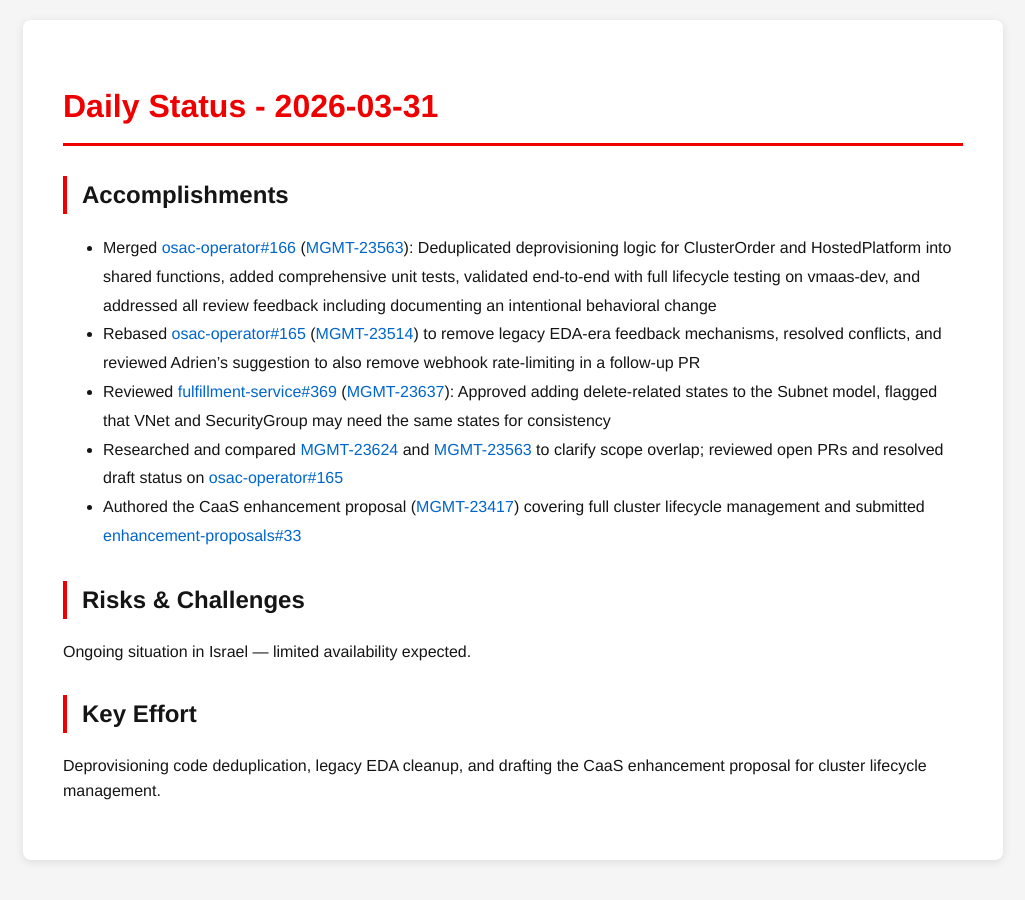
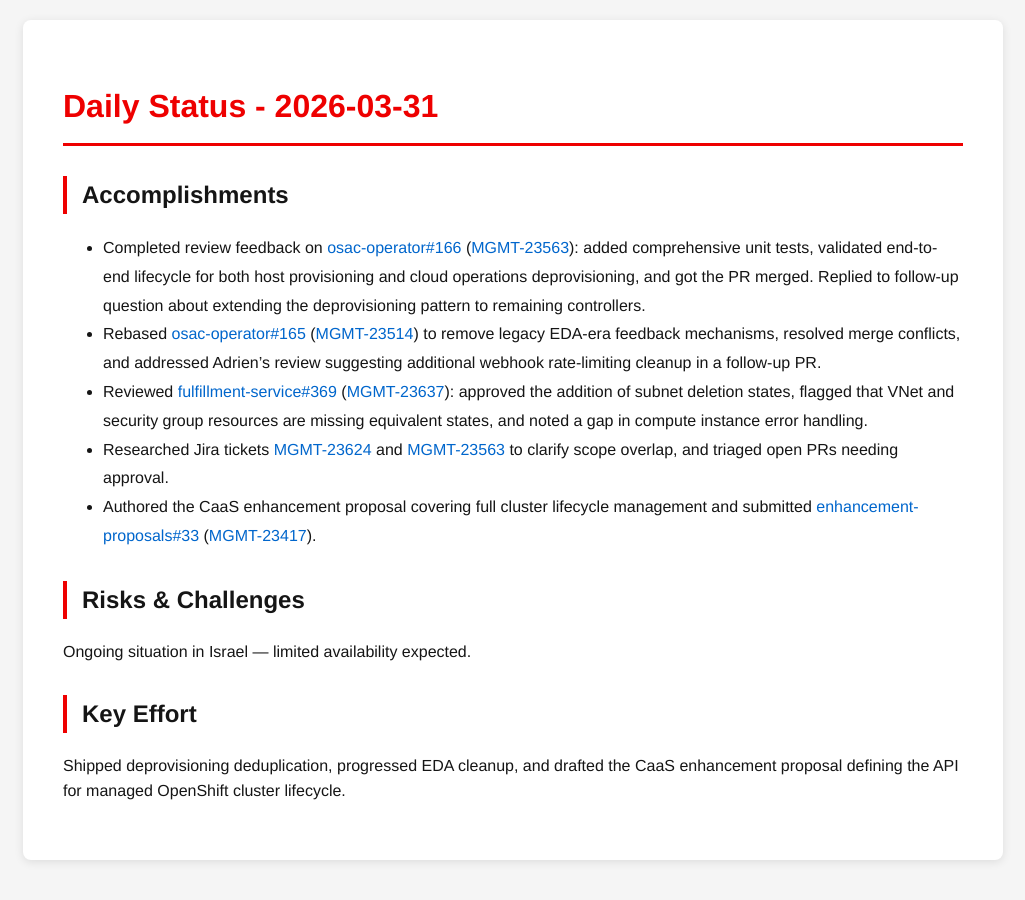
Before and after one commit to tzvatot/daily-status, a Jekyll site: the page built from 2026-03-31.md, in a window 1280 px wide. Shown: the whole page, without its empty margins (127-1152 px from the left). Built offline with Jekyll 4.4.1, drawn with Linux system fonts in a browser that asks for light colours.

Commit message:
Daily status update - 2026-03-31

```diff
--- a/2026-03-31.md
+++ b/2026-03-31.md
@@ -7,14 +7,14 @@ date: 2026-03-31
 # Daily Status - 2026-03-31
 
 ## Accomplishments
-- Merged [osac-operator#166](https://github.com/osac-project/osac-operator/pull/166) ([MGMT-23563](https://issues.redhat.com/browse/MGMT-23563)): Deduplicated deprovisioning logic for ClusterOrder and HostedPlatform into shared functions, added comprehensive unit tests, validated end-to-end with full lifecycle testing on vmaas-dev, and addressed all review feedback including documenting an intentional behavioral change
-- Rebased [osac-operator#165](https://github.com/osac-project/osac-operator/pull/165) ([MGMT-23514](https://issues.redhat.com/browse/MGMT-23514)) to remove legacy EDA-era feedback mechanisms, resolved conflicts, and reviewed Adrien's suggestion to also remove webhook rate-limiting in a follow-up PR
-- Reviewed [fulfillment-service#369](https://github.com/osac-project/fulfillment-service/pull/369) ([MGMT-23637](https://issues.redhat.com/browse/MGMT-23637)): Approved adding delete-related states to the Subnet model, flagged that VNet and SecurityGroup may need the same states for consistency
-- Researched and compared [MGMT-23624](https://issues.redhat.com/browse/MGMT-23624) and [MGMT-23563](https://issues.redhat.com/browse/MGMT-23563) to clarify scope overlap; reviewed open PRs and resolved draft status on [osac-operator#165](https://github.com/osac-project/osac-operator/pull/165)
-- Authored the CaaS enhancement proposal ([MGMT-23417](https://issues.redhat.com/browse/MGMT-23417)) covering full cluster lifecycle management and submitted [enhancement-proposals#33](https://github.com/osac-project/enhancement-proposals/pull/33)
+- Completed review feedback on [osac-operator#166](https://github.com/osac-project/osac-operator/pull/166) ([MGMT-23563](https://issues.redhat.com/browse/MGMT-23563)): added comprehensive unit tests, validated end-to-end lifecycle for both host provisioning and cloud operations deprovisioning, and got the PR merged. Replied to follow-up question about extending the deprovisioning pattern to remaining controllers.
+- Rebased [osac-operator#165](https://github.com/osac-project/osac-operator/pull/165) ([MGMT-23514](https://issues.redhat.com/browse/MGMT-23514)) to remove legacy EDA-era feedback mechanisms, resolved merge conflicts, and addressed Adrien's review suggesting additional webhook rate-limiting cleanup in a follow-up PR.
+- Reviewed [fulfillment-service#369](https://github.com/osac-project/fulfillment-service/pull/369) ([MGMT-23637](https://issues.redhat.com/browse/MGMT-23637)): approved the addition of subnet deletion states, flagged that VNet and security group resources are missing equivalent states, and noted a gap in compute instance error handling.
+- Researched Jira tickets [MGMT-23624](https://issues.redhat.com/browse/MGMT-23624) and [MGMT-23563](https://issues.redhat.com/browse/MGMT-23563) to clarify scope overlap, and triaged open PRs needing approval.
+- Authored the CaaS enhancement proposal covering full cluster lifecycle management and submitted [enhancement-proposals#33](https://github.com/osac-project/enhancement-proposals/pull/33) ([MGMT-23417](https://issues.redhat.com/browse/MGMT-23417)).
 
 ## Risks & Challenges
 Ongoing situation in Israel — limited availability expected.
 
 ## Key Effort
-Deprovisioning code deduplication, legacy EDA cleanup, and drafting the CaaS enhancement proposal for cluster lifecycle management.
+Shipped deprovisioning deduplication, progressed EDA cleanup, and drafted the CaaS enhancement proposal defining the API for managed OpenShift cluster lifecycle.
```
